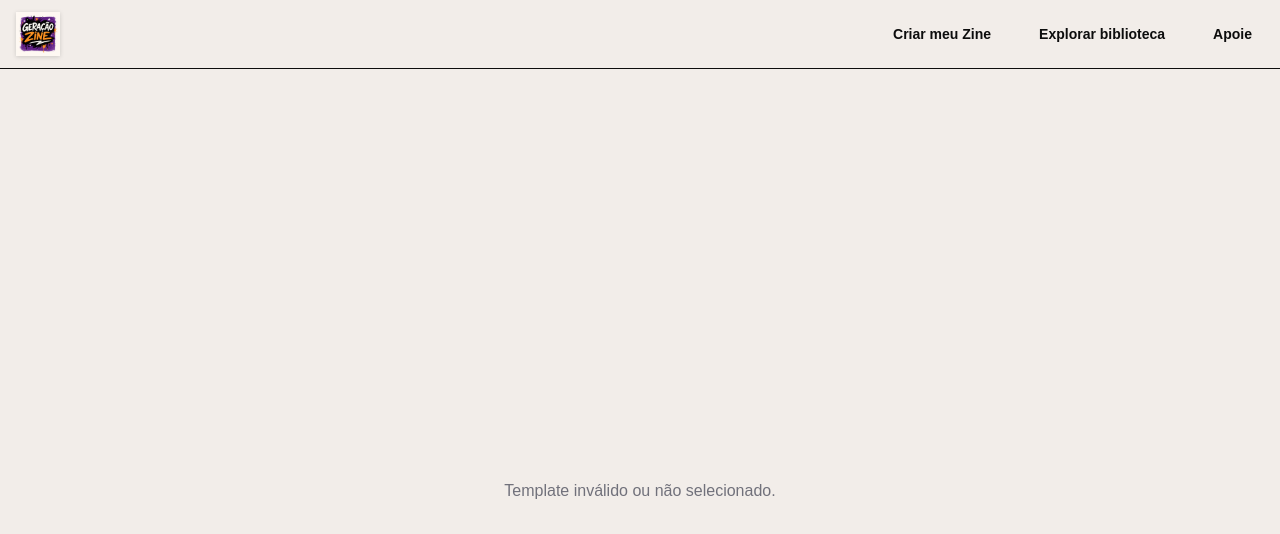
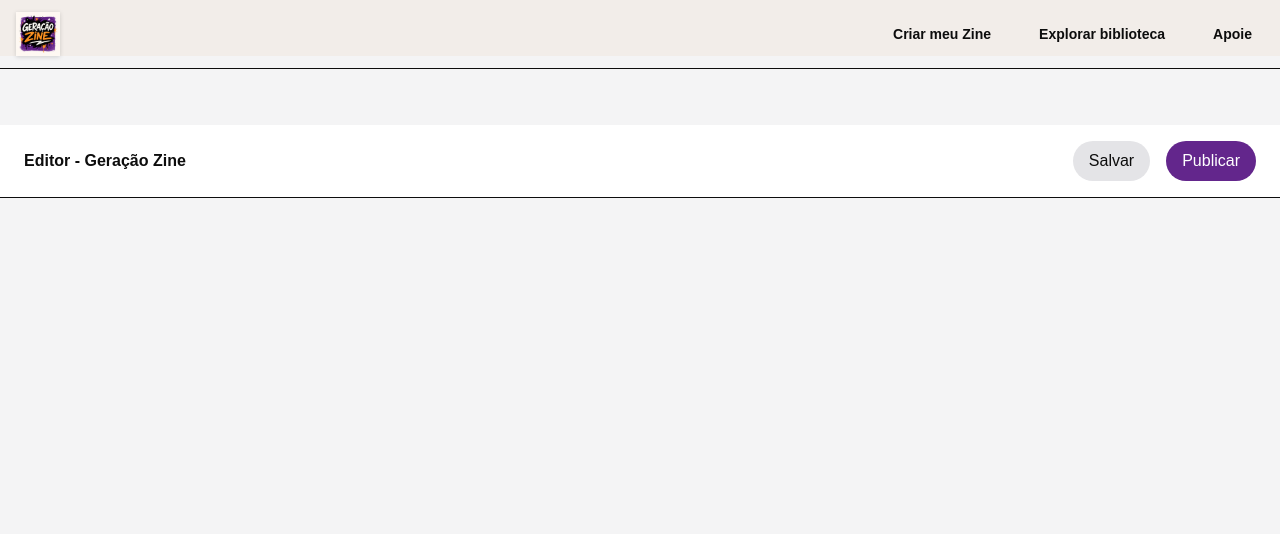
Before and after one commit to Geracao-Zine/geracao-zine, a Next.js app: page /Editor in a window 1280 px wide. Shown: the top 534 px of the page. Built offline with nearby package versions, Linux system fonts and the light colour scheme.

Commit message:
ajuste para build removendo conteúdo descontinuado

```diff
--- a/src/app/Editor/page.tsx
+++ b/src/app/Editor/page.tsx
@@ -1,34 +1,6 @@
 "use client";
 
-import { useSearchParams } from "next/navigation";
-import { useEffect, useState } from "react";
-
 export default function EditorPage() {
-  const searchParams = useSearchParams();
-  const template = searchParams.get("template");
-
-  const [templateUrl, setTemplateUrl] = useState<string | null>(null);
-
-  useEffect(() => {
-    if (!template) return;
-
-    // Segurança básica: evita carregar qualquer coisa fora do esperado
-    const allowedTemplates = ["minimal", "editorial", "experimental"];
-
-    if (allowedTemplates.includes(template)) {
-      setTemplateUrl(`/templates/${template}.html`);
-    }
-  }, [template]);
-
-  if (!templateUrl) {
-    return (
-      <main className="min-h-screen pt-[var(--navbar-height)] flex items-center justify-center bg-[var(--background)]">
-        <p className="text-zinc-500">
-          Template inválido ou não selecionado.
-        </p>
-      </main>
-    );
-  }
 
   return (
     <main className="min-h-screen pt-[var(--navbar-height)] bg-zinc-100">
@@ -36,7 +8,7 @@ export default function EditorPage() {
       {/* Toolbar */}
       <div className="w-full px-6 py-4 bg-white border-b flex items-center justify-between">
         <h1 className="font-semibold">
-          Editor - {template}
+          Editor - Geração Zine
         </h1>
 
         <div className="flex gap-4">
@@ -50,15 +22,7 @@ export default function EditorPage() {
         </div>
       </div>
 
-      {/* Editor Area */}
-      <div className="flex justify-center py-10">
-        <div className="w-[79px] h-[113px] bg-white shadow-2xl overflow-hidden">
-          <iframe
-            src={templateUrl}
-            className="w-full h-full"
-          />
-        </div>
-      </div>
+
 
     </main>
   );
```
